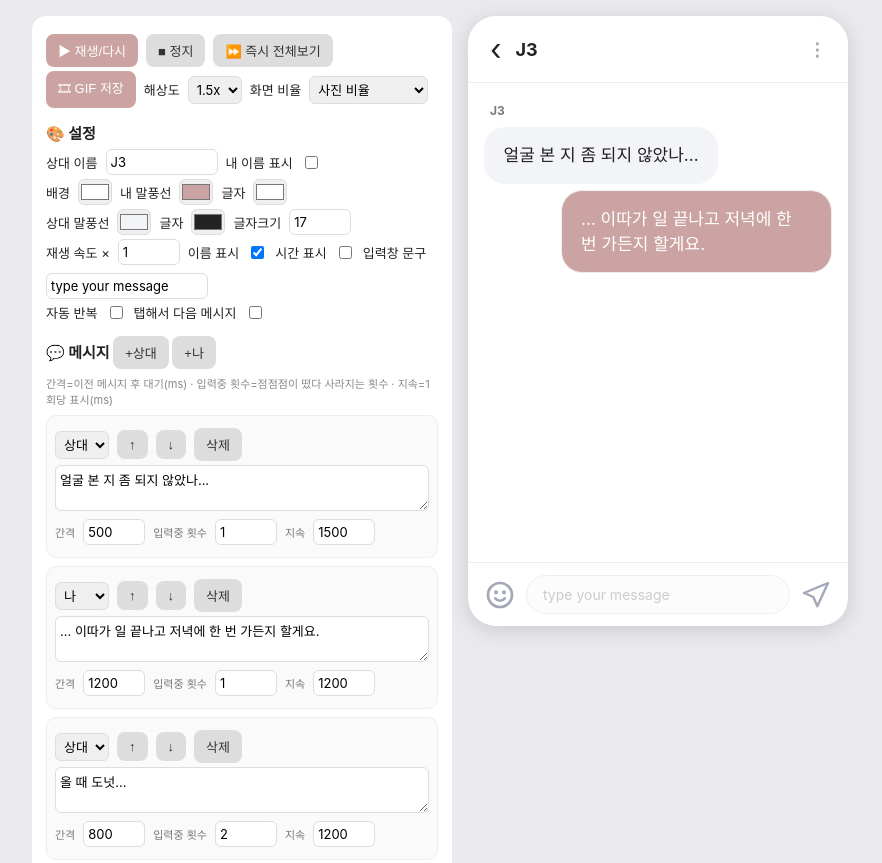
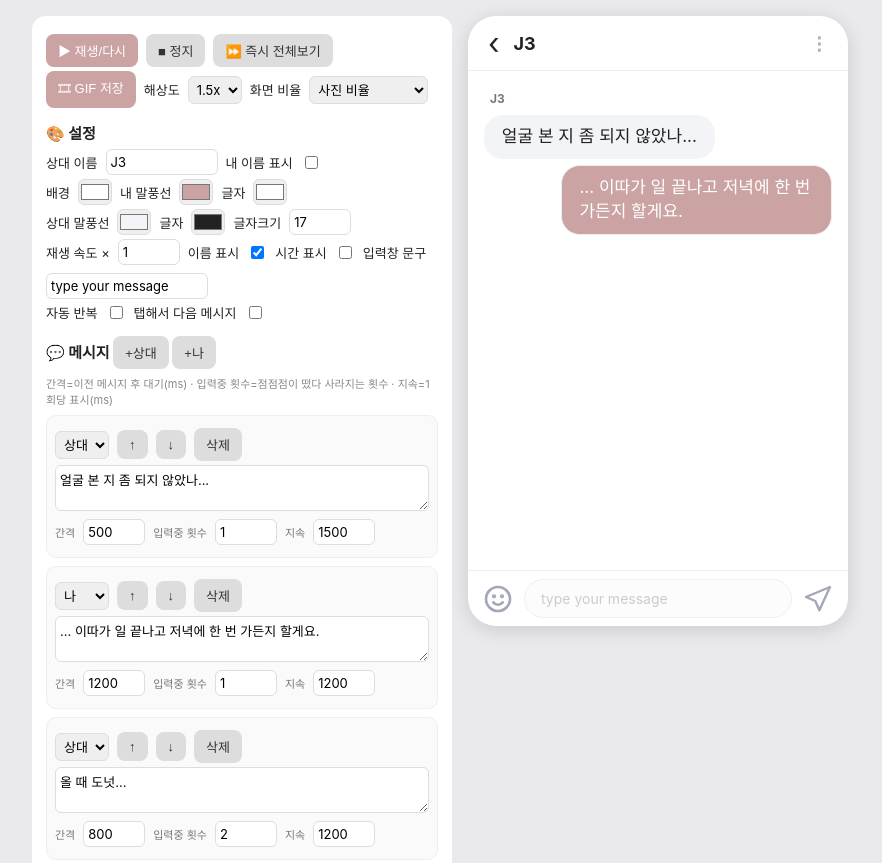
Before and after one commit to meiverseS2/chat, a plain HTML site: page index.html in a window 1280 px wide. Shown: the top 863 px of the page, without its empty margins (200-1082 px from the left). Drawn offline with Linux system fonts and the light colour scheme.

Commit message:
Update index.html

```diff
--- a/index.html
+++ b/index.html
@@ -33,12 +33,12 @@ input[type=number]{width:62px}input[type=color]{padding:0;width:34px;height:26px
 .dots i:nth-child(2){animation-delay:.15s}.dots i:nth-child(3){animation-delay:.3s}
 @keyframes bl{0%,60%,100%{opacity:.3;transform:none}30%{opacity:1;transform:translateY(-3px)}}
 @keyframes in{from{opacity:0;transform:translateY(6px)}}
-.inp{border-top:1px solid #eee;padding:12px 16px;display:flex;gap:10px;align-items:center}
+.inp{border-top:1px solid #eee;padding:8px 14px;display:flex;gap:10px;align-items:center}
 .inp div{flex:1;border:1px solid #eee;border-radius:20px;padding:10px 16px;color:#bbb;font-size:14px;background:#fcfcfd}
 body.view .panel{display:none}
-.b{padding:.95em 1.15em}.b.t,.b.m{border-radius:1.25em}
-.dots{padding:1.1em 1.2em}
-.hd{display:flex;align-items:center;gap:14px;padding:18px 22px}
+.b{padding:.6em 1.05em;line-height:1.4}.b.t,.b.m{border-radius:1.1em}
+.dots{padding:.9em 1.1em}
+.hd{display:flex;align-items:center;gap:14px;padding:12px 20px}
 .bk{font-size:30px;font-weight:400;line-height:1}.mn{margin-left:auto;color:#aaa}
 .inp svg{flex:none}.inp div{color:#ccc}
 .exp .b,.exp .dots i{animation:none!important}
```
